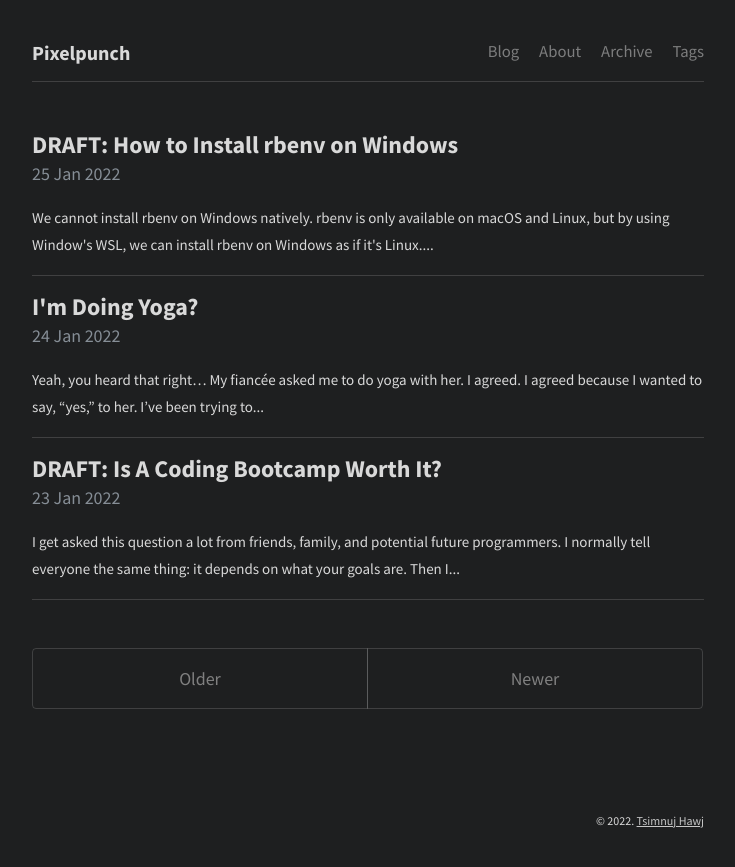
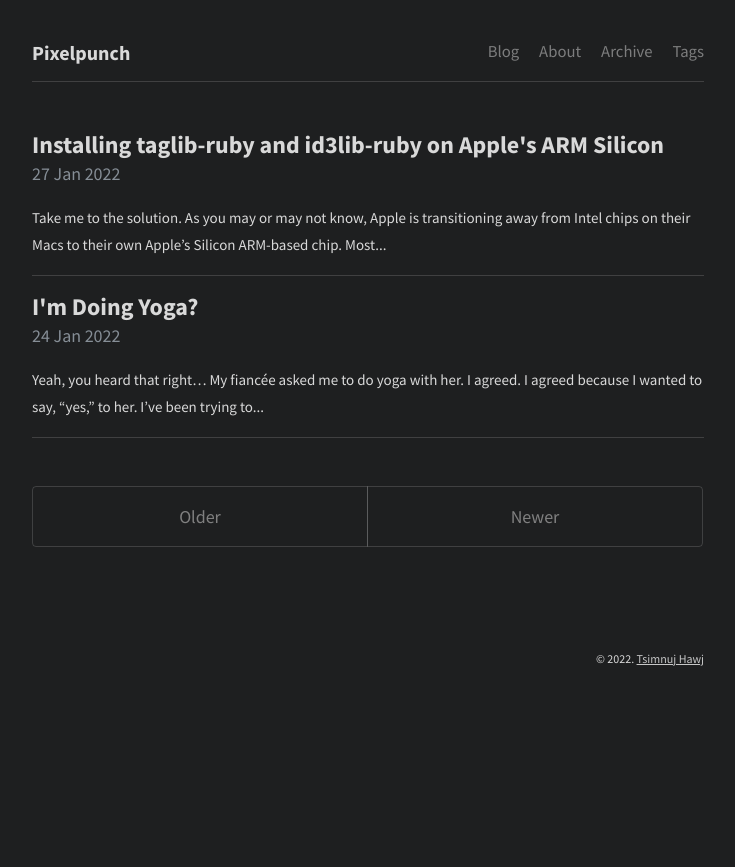
Before and after one commit to tsimnujhawj/blog, a Jekyll site: the page built from index.html, in a window 1280 px wide. Shown: the top 867 px of the page, without its empty margins (272-1007 px from the left). Built offline with Jekyll 4.4.1, drawn with Linux system fonts in a browser that asks for light colours; the list of posts is cut into pages by our own code; some of the changed lines change nothing that is shown.

Commit message:
install taglib and id3lib

````diff
--- /dev/null
+++ b/_posts/2022-01-27-installing-taglib-ruby-and-id3lib-ruby-on-apples-arm-silicon.md
@@ -0,0 +1,179 @@
+---
+title: "Installing taglib-ruby and id3lib-ruby on Apple's ARM Silicon"
+layout: post
+date: 2022-01-27 01:03:23 +0000
+tags:
+ -
+---
+
+[Take me to the solution.](#now-the-solution)
+
+As you may or may not know, Apple is transitioning away from Intel chips on their Macs to their own <a href="https://en.wikipedia.org/wiki/Apple_silicon" target="_blank">Apple’s Silicon</a> ARM-based chip. Most general users won't care too much about the transition, but for developers who use their Macbook Pros as a main driver, this gives some reason for pause.
+
+I received a new Macbook Pro with the M1 Pro chip from work. Which was much needed, as I was working on an older i5 8GB 256GB loaner until the shop was able to give me a new machine.
+
+I was excited to be able to run my rake tasks without having to watch the wheel spin. I was, however, unprepared for the headache of watching my builds fail. The new territory of developing on the ARM and the combination of our application using outdated gems was a new challenge. One particular challenge was trying to build the <a href="https://github.com/robinst/id3lib-ruby" target="_blank">id3lib-ruby</a> and <a href="https://github.com/robinst/taglib-ruby" target="_blank">taglib-ruby</a> gems.
+
+<a href="https://en.wikipedia.org/wiki/Information_foraging" target="_blank">Information foraging</a>[^1] failed me. This challenge was unique and relatively new. Not a whole lot of logs exist on this. So, this had me stumped. And for a good reason: **I learned that I still had a lot to learn about being a better programmer.** I depended too much on information foraging and I've finally met a challenge that someone else hadn't solved.
+
+I learned an important lesson: I spent too much of my time foraging the internet for a solution, when I could have been a better programmer. I could have earlier cloned the failing gems/libraries/modules and dug through the code to find the faulty line. I learned that I didn't have the confidence to trust myself as a professional. I didn't think I was smart enough to evaluate someone else's code.
+
+After hours of foraging, I eventually realized that I had to solve this build failure on my own. Big revelation, I know...
+
+I eventually cloned the id3lib-ruby and taglib-ruby gems onto my local machine. I dug through the code base and used the error logs to figure out where the failure was occuring. That wasn't so hard...
+
+## The Error Messages:
+
+**id3lib-ruby error message:**
+```bash
+Building native extensions. This could take a while...
+ERROR:  Error installing id3lib-ruby:
+        ERROR: Failed to build gem native extension.
+
+    current directory: /Users/USERNAME/.gem/gems/id3lib-ruby-0.6.0/ext/id3lib_api
+/Users/USERNAME/.rbenv/versions/2.6.5/bin/ruby -I /Users/USERNAME/.rbenv/versions/2.6.5/lib/ruby/2.6.0 -r ./siteconf20220126-61097-15xkr2v.rb extconf.rb
+checking for -lstdc++... yes
+checking for -lz... yes
+checking for -liconv... yes
+checking for id3.h... no
+You must have id3lib installed in order to use id3lib-ruby.
+*** extconf.rb failed ***
+Could not create Makefile due to some reason, probably lack of necessary
+libraries and/or headers.  Check the mkmf.log file for more details.  You may
+need configuration options.
+
+Provided configuration options:
+        --with-opt-dir
+        --with-opt-include
+        --without-opt-include=${opt-dir}/include
+        --with-opt-lib
+        --without-opt-lib=${opt-dir}/lib
+        --with-make-prog
+        --without-make-prog
+        --srcdir=.
+        --curdir
+        --ruby=/Users/USERNAME/.rbenv/versions/2.6.5/bin/$(RUBY_BASE_NAME)
+        --with-stdc++lib
+        --without-stdc++lib
+        --with-zlib
+        --without-zlib
+        --with-iconvlib
+        --without-iconvlib
+
+To see why this extension failed to compile, please check the mkmf.log which can be found here:
+
+  /Users/USERNAME/.gem/extensions/-darwin-21/2.6.0/id3lib-ruby-0.6.0/mkmf.log
+
+extconf failed, exit code 1
+
+Gem files will remain installed in /Users/USERNAME/.gem/gems/id3lib-ruby-0.6.0 for inspection.
+Results logged to /Users/USERNAME/.gem/extensions/-darwin-21/2.6.0/id3lib-ruby-0.6.0/gem_make.out
+```
+
+**taglib-ruby error message:**
+```bash
+Gem::Ext::BuildError: ERROR: Failed to build gem native extension.
+
+    current directory: /Users/USERNAME/.gem/gems/taglib-ruby-1.1.0/ext/taglib_base
+/Users/USERNAME/.rbenv/versions/2.6.5/bin/ruby -I /Users/USERNAME/.rbenv/versions/2.6.5/lib/ruby/2.6.0 -r ./siteconf20220126-46818-1p3xheg.rb extconf.rb
+checking for -lstdc++... yes
+checking for -ltag... yes
+creating Makefile
+
+current directory: /Users/USERNAME/.gem/gems/taglib-ruby-1.1.0/ext/taglib_base
+make "DESTDIR=" clean
+
+current directory: /Users/USERNAME/.gem/gems/taglib-ruby-1.1.0/ext/taglib_base
+make "DESTDIR="
+compiling taglib_base_wrap.cxx
+taglib_base_wrap.cxx:1179:1: warning: function 'Ruby_Format_OverloadedError' could be declared with attribute 'noreturn' [-Wmissing-noreturn]
+{
+^
+taglib_base_wrap.cxx:1871:10: fatal error: 'taglib/taglib.h' file not found
+#include <taglib/taglib.h>
+         ^~~~~~~~~~~~~~~~~
+1 warning and 1 error generated.
+make: *** [taglib_base_wrap.o] Error 1
+
+make failed, exit code 2
+
+Gem files will remain installed in /Users/USERNAME/.gem/gems/taglib-ruby-1.1.0 for inspection.
+Results logged to /Users/USERNAME/.gem/extensions/-darwin-21/2.6.0/taglib-ruby-1.1.0/gem_make.out
+
+  /Users/USERNAME/.rbenv/versions/2.6.5/lib/ruby/2.6.0/rubygems/ext/builder.rb:99:in `run'
+  /Users/USERNAME/.rbenv/versions/2.6.5/lib/ruby/2.6.0/rubygems/ext/builder.rb:51:in `block in make'
+  /Users/USERNAME/.rbenv/versions/2.6.5/lib/ruby/2.6.0/rubygems/ext/builder.rb:43:in `each'
+  /Users/USERNAME/.rbenv/versions/2.6.5/lib/ruby/2.6.0/rubygems/ext/builder.rb:43:in `make'
+  /Users/USERNAME/.rbenv/versions/2.6.5/lib/ruby/2.6.0/rubygems/ext/ext_conf_builder.rb:62:in `block in build'
+  /Users/USERNAME/.rbenv/versions/2.6.5/lib/ruby/2.6.0/tempfile.rb:295:in `open'
+  /Users/USERNAME/.rbenv/versions/2.6.5/lib/ruby/2.6.0/rubygems/ext/ext_conf_builder.rb:29:in `build'
+  /Users/USERNAME/.rbenv/versions/2.6.5/lib/ruby/2.6.0/rubygems/ext/builder.rb:185:in `block in build_extension'
+  /Users/USERNAME/.rbenv/versions/2.6.5/lib/ruby/2.6.0/monitor.rb:235:in `mon_synchronize'
+  /Users/USERNAME/.rbenv/versions/2.6.5/lib/ruby/2.6.0/rubygems/ext/builder.rb:181:in `build_extension'
+  /Users/USERNAME/.rbenv/versions/2.6.5/lib/ruby/2.6.0/rubygems/ext/builder.rb:229:in `block in build_extensions'
+  /Users/USERNAME/.rbenv/versions/2.6.5/lib/ruby/2.6.0/rubygems/ext/builder.rb:226:in `each'
+  /Users/USERNAME/.rbenv/versions/2.6.5/lib/ruby/2.6.0/rubygems/ext/builder.rb:226:in `build_extensions'
+  /Users/USERNAME/.rbenv/versions/2.6.5/lib/ruby/2.6.0/rubygems/installer.rb:830:in `build_extensions'
+  /Users/USERNAME/.gem/gems/bundler-2.3.6/lib/bundler/rubygems_gem_installer.rb:71:in `build_extensions'
+  /Users/USERNAME/.gem/gems/bundler-2.3.6/lib/bundler/rubygems_gem_installer.rb:28:in `install'
+  /Users/USERNAME/.gem/gems/bundler-2.3.6/lib/bundler/source/rubygems.rb:204:in `install'
+  /Users/USERNAME/.gem/gems/bundler-2.3.6/lib/bundler/installer/gem_installer.rb:54:in `install'
+  /Users/USERNAME/.gem/gems/bundler-2.3.6/lib/bundler/installer/gem_installer.rb:16:in `install_from_spec'
+  /Users/USERNAME/.gem/gems/bundler-2.3.6/lib/bundler/installer/parallel_installer.rb:186:in `do_install'
+  /Users/USERNAME/.gem/gems/bundler-2.3.6/lib/bundler/installer/parallel_installer.rb:177:in `block in worker_pool'
+  /Users/USERNAME/.gem/gems/bundler-2.3.6/lib/bundler/worker.rb:62:in `apply_func'
+  /Users/USERNAME/.gem/gems/bundler-2.3.6/lib/bundler/worker.rb:57:in `block in process_queue'
+  /Users/USERNAME/.gem/gems/bundler-2.3.6/lib/bundler/worker.rb:54:in `loop'
+  /Users/USERNAME/.gem/gems/bundler-2.3.6/lib/bundler/worker.rb:54:in `process_queue'
+  /Users/USERNAME/.gem/gems/bundler-2.3.6/lib/bundler/worker.rb:91:in `block (2 levels) in create_threads'
+
+An error occurred while installing taglib-ruby (1.1.0), and Bundler cannot continue.
+
+In Gemfile:
+  taglib-ruby
+```
+
+# Now, the solution:
+
+The <a href="https://github.com/robinst/id3lib-ruby" target="_blank">id3lib-ruby</a> and <a href="https://github.com/robinst/taglib-ruby" target="_blank">taglib-ruby</a> gems are attempting to find the <a href="https://taglib.org/" target="_blank">taglib</a> and <a href="http://id3lib.sourceforge.net/" target="_blank">id3lib</a> packages in a location native to the x86 architecture. <a href="https://brew.sh" target="_blank">Homebrew</a> and its packages are installed in a different location: `/opt/homebrew` and `/opt/homebrew/Cellar`
+
+<p class="message">
+  You may need to uninstall Homebrew and reinstall it via:
+  <a href='https://github.com/mikelxc/Workarounds-for-ARM-mac' target="_blank">Homebrew ARM install</a>
+</p>
+
+***We just need to export the new locations as environment variables for our gems to use.***
+
+You’ll need to export two variables:
+
+id3lib-ruby:
+{% include copy.html %}
+```bash
+export CONFIGURE_ARGS="--with-opt-dir=/opt/homebrew/Cellar/id3lib/3.8.3_1/"
+```
+taglib-ruby:
+{% include copy.html %}
+```bash
+export TAGLIB_DIR="/opt/homebrew/Cellar/taglib/1.12"
+```
+Of course, make sure to check your id3lib and taglib locations by using:
+{% include copy.html %}
+```bash
+brew info taglib
+```
+{% include copy.html %}
+```bash
+brew info id3lib
+```
+
+After you've exported your `CONFIGURE_ARGS` and `TAGLIB_DIR`, you can run:
+{% include copy.html %}
+```bash
+bundle install
+```
+
+I hope this has helped you! Thanks for reading.
+
+-----
+## Footnotes
+[^1]: I learned this term from my fiancée, who is doing her Master's in Educational Psychology at the University of Minnesota. This is a skill that a lot of programmers depend on. Scouring forums, blogs, Stack Overflow, GitHub Issues, etc.
--- a/_sass/_base.scss
+++ b/_sass/_base.scss
@@ -68,3 +68,16 @@ mark {
   background-color: var(--yellow-100);
   border-radius: .125rem;
 }
+
+body::-webkit-scrollbar {
+  width: .85em;
+}
+
+body::-webkit-scrollbar-track {
+  box-shadow: inset 0 0 6px rgba(0, 0, 0, 0.3);
+}
+
+body::-webkit-scrollbar-thumb {
+  background-color: darkgrey;
+  outline: 1px solid slategrey;
+}
--- a/_sass/_code.scss
+++ b/_sass/_code.scss
@@ -10,6 +10,7 @@ pre {
 
 code {
   font-size: 85%;
+  color: var(--gray-000);
 }
 
 pre {
@@ -56,3 +57,17 @@ pre {
 .gist .markdown-body {
   padding: 15px !important;
 }
+
+.highlight::-webkit-scrollbar {
+  width: 1em;
+  height: .35em;
+}
+
+.highlight::-webkit-scrollbar-track {
+  box-shadow: inset 0 0 6px rgba(0, 0, 0, 0.3);
+}
+
+.highlight::-webkit-scrollbar-thumb {
+  background-color: darkgrey;
+  outline: 1px solid slategrey;
+}
--- a/_sass/_copy.scss
+++ b/_sass/_copy.scss
@@ -33,7 +33,7 @@
   &.copied {
     &::before {
       content: "Copied!";
-      font-size: 16px;
+      font-size: 14px;
     }
 
     &::after {
--- a/_sass/_syntax.scss
+++ b/_sass/_syntax.scss
@@ -36,7 +36,8 @@
 .highlight .nl { color: #99f } /* Name.Label */
 .highlight .nn { color: #0cf; } /* Name.Namespace */
 .highlight .nt { color: #2f6f9f; } /* Name.Tag */
-.highlight .nv { color: #033 } /* Name.Variable */
+// .highlight .nv { color: #033 } /* Name.Variable */
+.highlight .nv { color: #fff } /* Name.Variable */
 .highlight .ow { color: #000; } /* Operator.Word */
 .highlight .w { color: #bbb } /* Text.Whitespace */
 .highlight .mf { color: #f60 } /* Literal.Number.Float */
````
Also changed, not shown: _posts/_draft/2022-01-23-is-a-coding-bootcamp-worth-it.md (renamed from _posts/2022-01-23-is-a-coding-bootcamp-worth-it.md), _posts/_draft/2022-01-25-how-to-install-rbenv-on-windows.md (renamed from _posts/2022-01-25-how-to-install-rbenv-on-windows.md).
